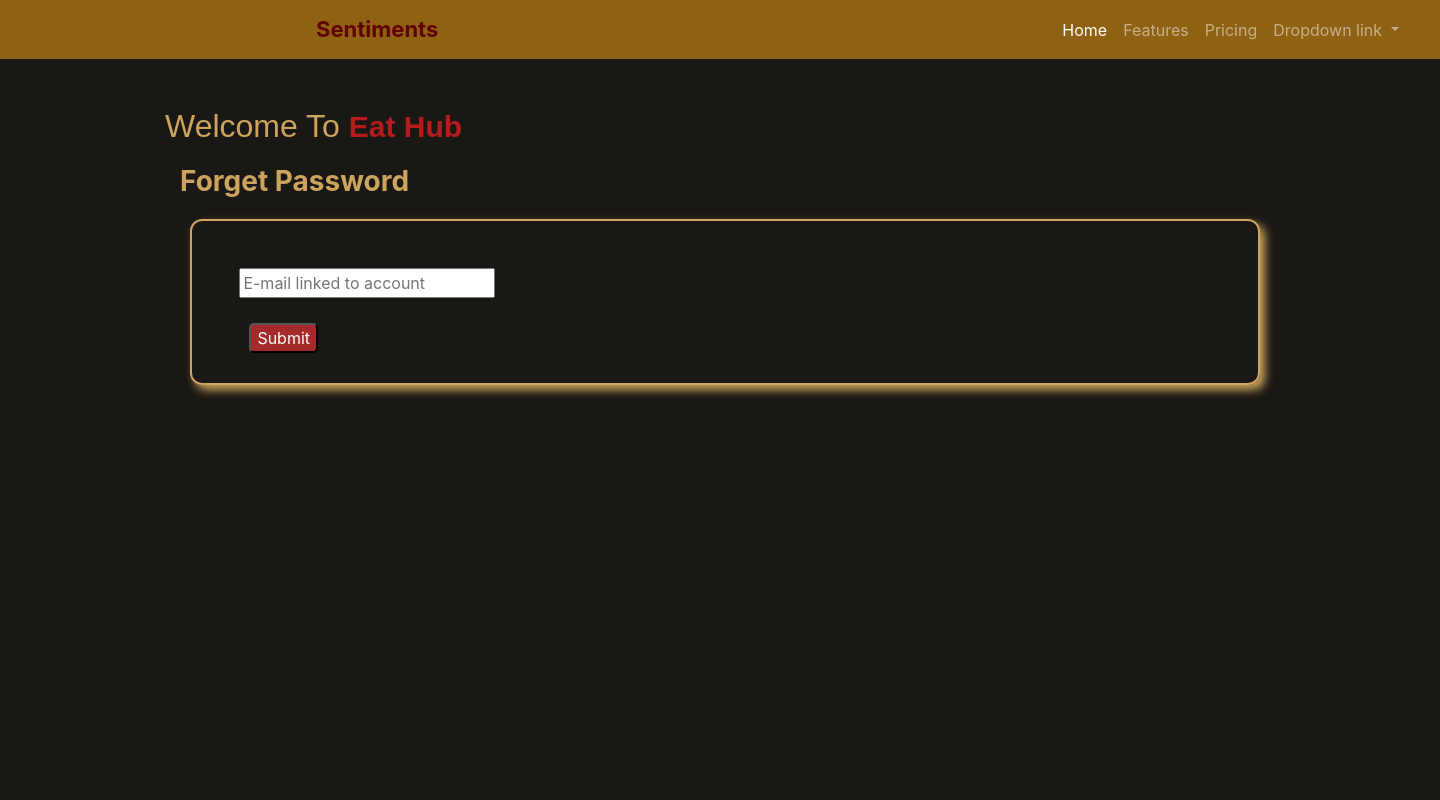
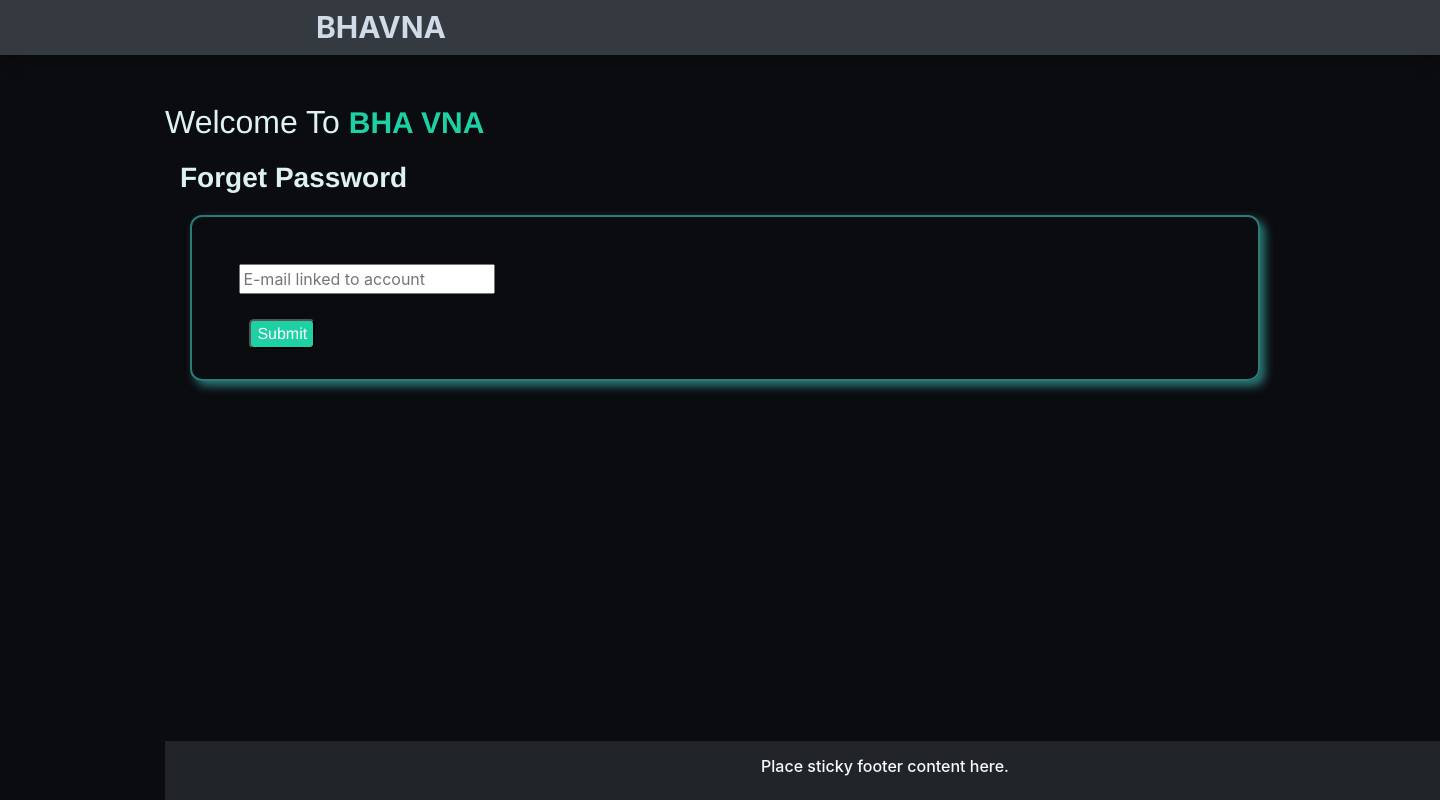
Before and after one commit to akshsharma1218/bot-hard, a Django app: page /password-reset/ in a window 1440 px wide. Run offline with Django 3.2, Linux system fonts and the light colour scheme; some libraries are stand-ins or nearby versions.

Commit message:
website template added

```diff
--- a/user/static/css/form.css
+++ b/user/static/css/form.css
@@ -1,18 +1,18 @@
 body{
-  background-color: #1a1814;
+  background-color: #0B0C10;
   color: white;
 }
 nav{
-  background-color:#8e6113;
+  background-color:#45A29E;
   padding: auto 25px;
 }
 .navbar .navbar-brand{
-  color: #610101;
+  color: #d0dbe7;
   font-weight: bolder;
 }
 @media (min-width:1200px){
   .navbar .navbar-brand{
-    font-size: 22px;
+    font-size: 30px;
     margin-left : 300px;
   }
   .navbar-nav{
@@ -21,32 +21,35 @@ nav{
   }
 }
 h2{
-  font-family: sans-serif;
-  color: #cda45e;
+  font-family: Helvetica,sans-serif;
+  color: #DeF2F1;
   margin: 20px 0;
 }
 h2 span{
-  color: #b61b1b;
+  font-family: Helvetica,sans-serif;
+  color: #1ed1a4;
   font-weight: bold;
   font-size: 30px;
 }
 h3{
-  color:#cda45e;
+  font-family: Helvetica,sans-serif;
+  color:#DeF2F1;
   font-weight: bolder;
 }
 form{
   margin: 20px 0 20px 10px;
   padding: 3%;
   padding-bottom: 20px;
-  border: 2px solid #cda45e;
+  border: 2px solid #2B7A78;
   border-radius: 12px;
-  box-shadow: 5px 5px 10px #cda45e;
+  box-shadow: 5px 5px 10px #2B7A78;
 }
 input{
   margin:15px auto;
 }
 .btn-submit{
-  background-color: brown;
+  font-family: Helvetica,sans-serif;
+  background-color: #1ed1a4;
   color: white;
   display: inline-block;
   border-radius: 5px;
--- a/user/templates/user/form.html
+++ b/user/templates/user/form.html
@@ -1,50 +1,78 @@
 {% load static %}
 <!DOCTYPE html>
 <html lang="en" dir="ltr">
+
 <head>
   <meta charset="utf-8">
   <meta name="viewport" content="width=device-width, initial-scale=1">
-    <link rel="stylesheet" href="https://stackpath.bootstrapcdn.com/bootstrap/4.4.1/css/bootstrap.min.css" integrity="sha384-Vkoo8x4CGsO3+Hhxv8T/Q5PaXtkKtu6ug5TOeNV6gBiFeWPGFN9MuhOf23Q9Ifjh" crossorigin="anonymous">
+  <link href="https://cdn.jsdelivr.net/npm/bootstrap@5.0.0-beta2/dist/css/bootstrap.min.css" rel="stylesheet"
+        integrity="sha384-BmbxuPwQa2lc/FVzBcNJ7UAyJxM6wuqIj61tLrc4wSX0szH/Ev+nYRRuWlolflfl" crossorigin="anonymous">
+
+  <link rel="stylesheet" href="https://stackpath.bootstrapcdn.com/bootstrap/4.4.1/css/bootstrap.min.css"
+    integrity="sha384-Vkoo8x4CGsO3+Hhxv8T/Q5PaXtkKtu6ug5TOeNV6gBiFeWPGFN9MuhOf23Q9Ifjh" crossorigin="anonymous">
   <link rel="stylesheet" href="{% static '/css/form.css' %}">
   {% if title %}
   <title>{{title}}</title>
   {% else %}
-      <title>Eat Hub</title>
+  <title>BHA VNA</title>
   {% endif %}
+  <Style>
+    <style>.bd-placeholder-img {
+      font-size: 1.125rem;
+      text-anchor: middle;
+      -webkit-user-select: none;
+      -moz-user-select: none;
+      user-select: none;
+    }
+
+    @media (min-width: 768px) {
+      .bd-placeholder-img-lg {
+        font-size: 3.5rem;
+      }
+    }
+
+    footer {
+      padding: 60px 15px 0;
+      position: fixed;
+      bottom: 0;
+      width: 100vw;
+      background-color: #212529 !important;
+
+    }
+  </style>
+
+  </Style>
 </head>
+
 <body class="form">
-    <nav class="navbar navbar-expand-lg navbar-dark">
-      <a class="navbar-brand" href="#">Sentiments</a>
-      <button class="navbar-toggler" type="button" data-toggle="collapse" data-target="#navbarNavDropdown" aria-controls="navbarNavDropdown" aria-expanded="false" aria-label="Toggle navigation">
+
+  <header class="navbar navbar-dark sticky-top bg-dark flex-md-nowrap p-0 shadow">
+    <a class="navbar-brand col-md-3 col-lg-2 me-0 px-3" href="#">BHAVNA</a>
+    <button class="navbar-toggler  d-md-none collapsed " type="button" data-bs-toggle="collapse"
+      data-bs-target="#sidebarMenu" aria-controls="sidebarMenu" aria-expanded="false" aria-label="Toggle navigation">
       <span class="navbar-toggler-icon"></span>
     </button>
-      <div class="collapse navbar-collapse" id="navbarNavDropdown">
-        <ul class="navbar-nav">
-          <li class="nav-item active">
-            <a class="nav-link" href="#">Home <span class="sr-only">(current)</span></a>
-          </li>
-          <li class="nav-item">
-            <a class="nav-link" href="#">Features</a>
-          </li>
-          <li class="nav-item">
-            <a class="nav-link" href="#">Pricing</a>
-          </li>
-          <li class="nav-item dropdown">
-            <a class="nav-link dropdown-toggle" href="#" id="navbarDropdownMenuLink" data-toggle="dropdown" aria-haspopup="true" aria-expanded="false">
-              Dropdown link
-            </a>
-            <div class="dropdown-menu" aria-labelledby="navbarDropdownMenuLink">
-              <a class="dropdown-item" href="#">Action</a>
-              <a class="dropdown-item" href="#">Another action</a>
-              <a class="dropdown-item" href="#">Something else here</a>
+
+
+  </header>
+  {% block content %}{% endblock %}
+  <footer class="    footer border-3 py-3 ">
+    <div class="  justify-content-center container text-light">
+      <h6 class="text-center">Place sticky footer content here.</h6>
     </div>
-          </li>
-        </ul>
-      </div>
-    </nav>
-    {% block content %}{% endblock %}
-    <script src="https://code.jquery.com/jquery-3.4.1.slim.min.js" integrity="sha384-J6qa4849blE2+poT4WnyKhv5vZF5SrPo0iEjwBvKU7imGFAV0wwj1yYfoRSJoZ+n" crossorigin="anonymous"></script>
-    <script src="https://cdn.jsdelivr.net/npm/popper.js@1.16.0/dist/umd/popper.min.js" integrity="sha384-Q6E9RHvbIyZFJoft+2mJbHaEWldlvI9IOYy5n3zV9zzTtmI3UksdQRVvoxMfooAo" crossorigin="anonymous"></script>
-    <script src="https://stackpath.bootstrapcdn.com/bootstrap/4.4.1/js/bootstrap.min.js" integrity="sha384-wfSDF2E50Y2D1uUdj0O3uMBJnjuUD4Ih7YwaYd1iqfktj0Uod8GCExl3Og8ifwB6" crossorigin="anonymous"></script>
+  </footer>
+  <script src="https://cdn.jsdelivr.net/npm/bootstrap@5.0.0-beta2/dist/js/bootstrap.bundle.min.js"
+    integrity="sha384-b5kHyXgcpbZJO/tY9Ul7kGkf1S0CWuKcCD38l8YkeH8z8QjE0GmW1gYU5S9FOnJ0" crossorigin="anonymous">
+  </script>
+  <script src="https://code.jquery.com/jquery-3.4.1.slim.min.js"
+    integrity="sha384-J6qa4849blE2+poT4WnyKhv5vZF5SrPo0iEjwBvKU7imGFAV0wwj1yYfoRSJoZ+n" crossorigin="anonymous">
+  </script>
+  <script src="https://cdn.jsdelivr.net/npm/popper.js@1.16.0/dist/umd/popper.min.js"
+    integrity="sha384-Q6E9RHvbIyZFJoft+2mJbHaEWldlvI9IOYy5n3zV9zzTtmI3UksdQRVvoxMfooAo" crossorigin="anonymous">
+  </script>
+  <script src="https://stackpath.bootstrapcdn.com/bootstrap/4.4.1/js/bootstrap.min.js"
+    integrity="sha384-wfSDF2E50Y2D1uUdj0O3uMBJnjuUD4Ih7YwaYd1iqfktj0Uod8GCExl3Og8ifwB6" crossorigin="anonymous">
+  </script>
 </body>
+
 </html>
--- a/user/templates/user/login.html
+++ b/user/templates/user/login.html
@@ -1,7 +1,7 @@
 {% extends "user/form.html" %}
 {% block content %}
 <div class="container mt-5">
-  <h2 class="mx-auto" >Welcome To <span>Eat Hub</span></h2>
+  <h2 class="mx-auto" >Welcome To <span>BHA VNA</span></h2>
   <div class="container">
     <h3>Login</h3>
   </div>
--- a/user/templates/user/password_reset.html
+++ b/user/templates/user/password_reset.html
@@ -1,7 +1,7 @@
 {% extends "user/form.html" %}
 {% block content %}
 <div class="container mt-5">
-  <h2 class="mx-auto" >Welcome To <span>Eat Hub</span></h2>
+  <h2 class="mx-auto" >Welcome To <span>BHA VNA</span></h2>
   <div class="container"><h3>Forget Password</h3>
 </div>
 <div class="container form">
--- a/user/templates/user/password_reset_complete.html
+++ b/user/templates/user/password_reset_complete.html
@@ -1,7 +1,7 @@
 {% extends "user/form.html" %}
 {% block content %}
 <div class="container mt-5">
-  <h2 class="mx-auto" >Welcome To <span>Eat Hub</span></h2>
+  <h2 class="mx-auto" >Welcome To <span>BHA VNA</span></h2>
   <div class="container">
     <h3>Password Changed</h3>
     <p>Your password has been changed</p>
--- a/user/templates/user/password_reset_confirm.html
+++ b/user/templates/user/password_reset_confirm.html
@@ -1,7 +1,7 @@
 {% extends "user/form.html" %}
 {% block content %}
 <div class="container mt-5">
-  <h2 class="mx-auto" >Welcome To <span>Eat Hub</span></h2>
+  <h2 class="mx-auto" >Welcome To <span>BHA VNA</span></h2>
   <div class="container">
     <h3>Change Password</h3>
   </div>
--- a/user/templates/user/password_reset_done.html
+++ b/user/templates/user/password_reset_done.html
@@ -1,7 +1,7 @@
 {% extends "user/form.html" %}
 {% block content %}
 <div class="container mt-5">
-  <h2 class="mx-auto" >Welcome To <span>Eat Hub</span></h2>
+  <h2 class="mx-auto" >Welcome To <span>BHA VNA</span></h2>
   <div class="container">
     <h3>Email Sent</h3>
     <p>An email has been sent to your email address</p>
--- a/user/templates/user/register.html
+++ b/user/templates/user/register.html
@@ -1,7 +1,7 @@
 {% extends "user/form.html" %}
 {% block content %}
 <div class="container mt-5">
-  <h2 class="mx-auto" >Welcome To <span>Eat Hub</span></h2>
+  <h2 class="mx-auto" >Welcome To <span>BHA VNA</span></h2>
   <div class="container">
     <h3>Register</h3>
   </div>
```
Also changed, not shown: user/templates/user/home.html (+6 -10 lines), user/templates/user/logout.html (+10 -2 lines), db.sqlite3. Lines whose indentation alone changed are shown as unchanged.
